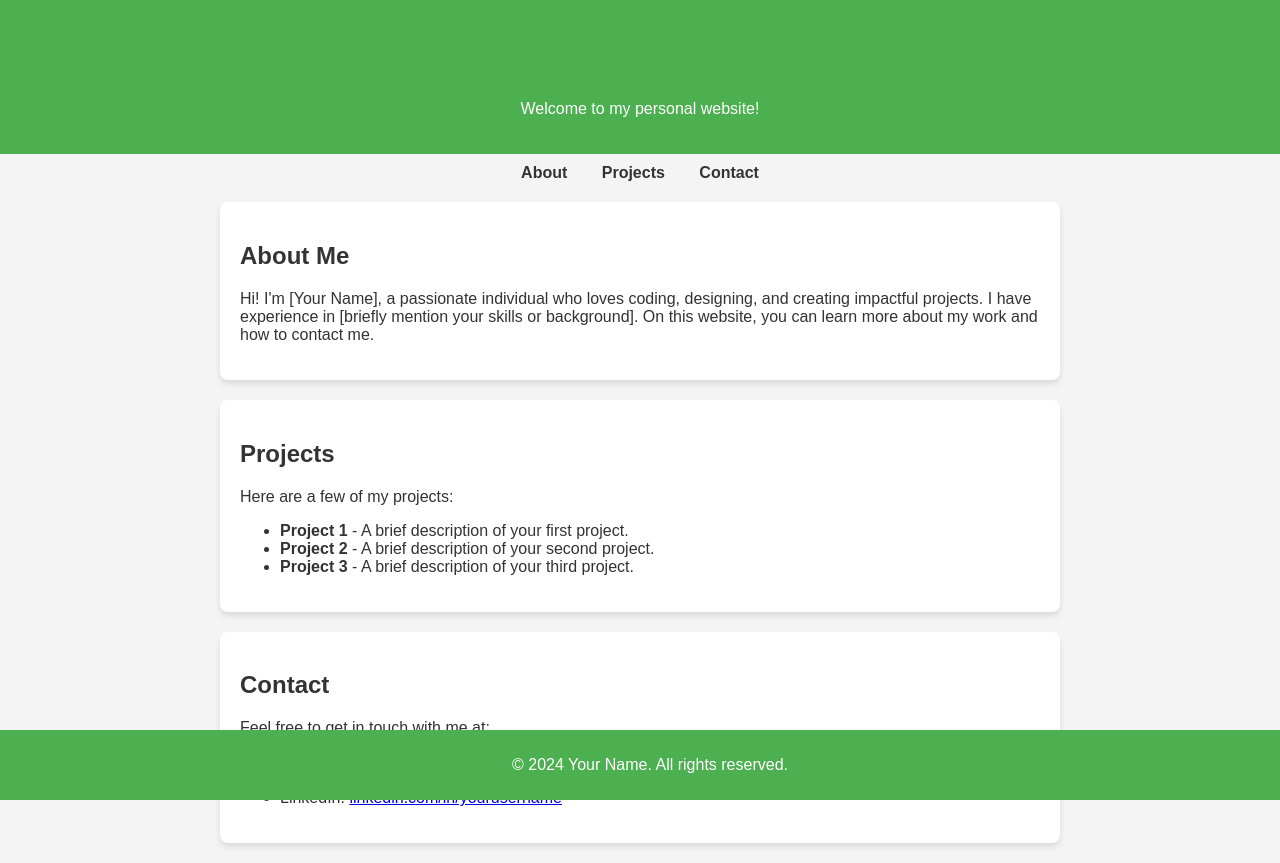
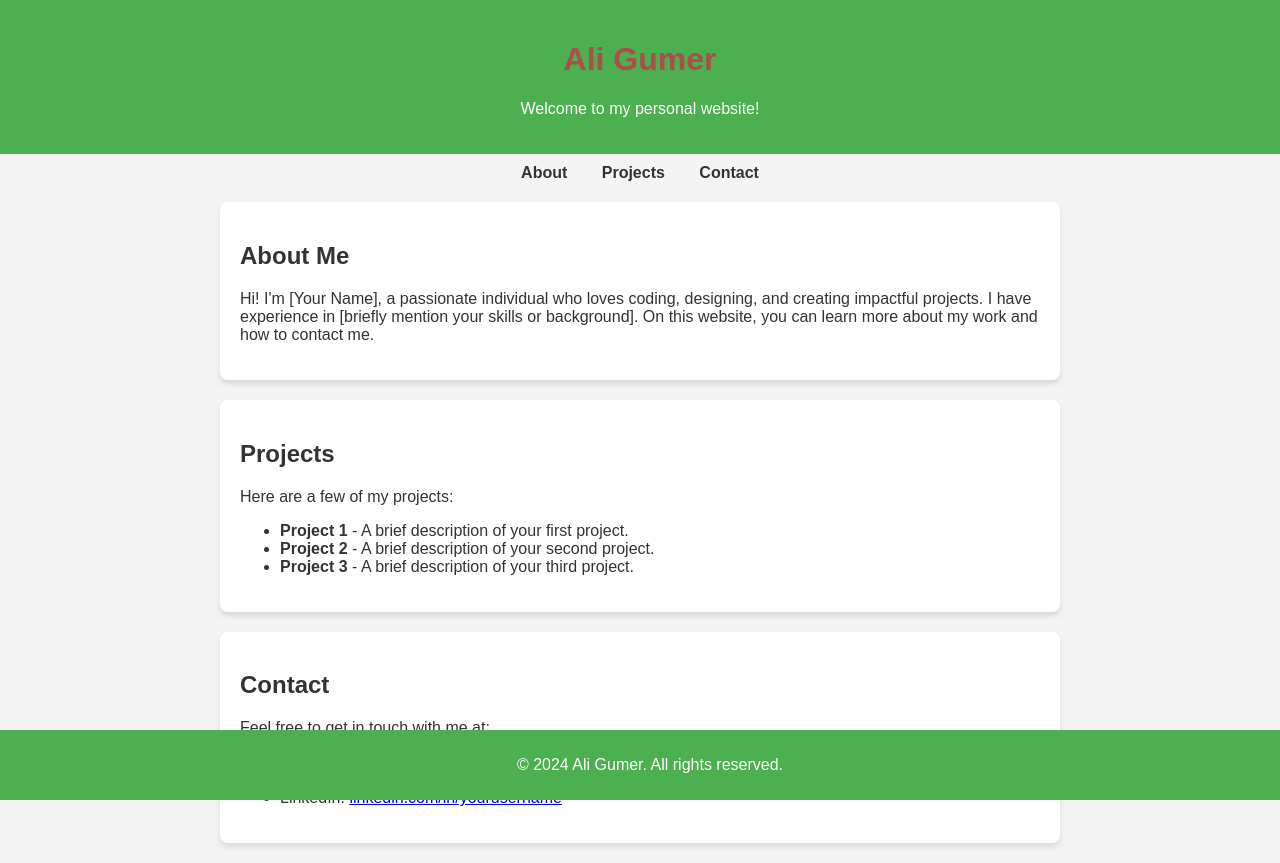
Before and after one commit to Gumxr/Gumer, a website: page public/index.html in a window 1280 px wide. Drawn offline with Linux system fonts and the light colour scheme.

Commit message:
Update index.html

```diff
--- a/public/index.html
+++ b/public/index.html
@@ -3,7 +3,7 @@
 <head>
     <meta charset="UTF-8">
     <meta name="viewport" content="width=device-width, initial-scale=1.0">
-    <title>Your Name - Personal Website</title>
+    <title>Ali Gumer - Website</title>
     <style>
         body {
             font-family: Arial, sans-serif;
@@ -37,7 +37,7 @@
             box-shadow: 0px 4px 6px rgba(0, 0, 0, 0.1);
         }
         h1 {
-            color: #4CAF50;
+            color: #af4c4c;
         }
         footer {
             text-align: center;
@@ -53,7 +53,7 @@
 <body>
 
     <header>
-        <h1>Your Name</h1>
+        <h1>Ali Gumer</h1>
         <p>Welcome to my personal website!</p>
     </header>
 
@@ -89,7 +89,7 @@
     </section>
 
     <footer>
-        <p>&copy; 2024 Your Name. All rights reserved.</p>
+        <p>&copy; 2024 Ali Gumer. All rights reserved.</p>
     </footer>
 
 </body>
```
